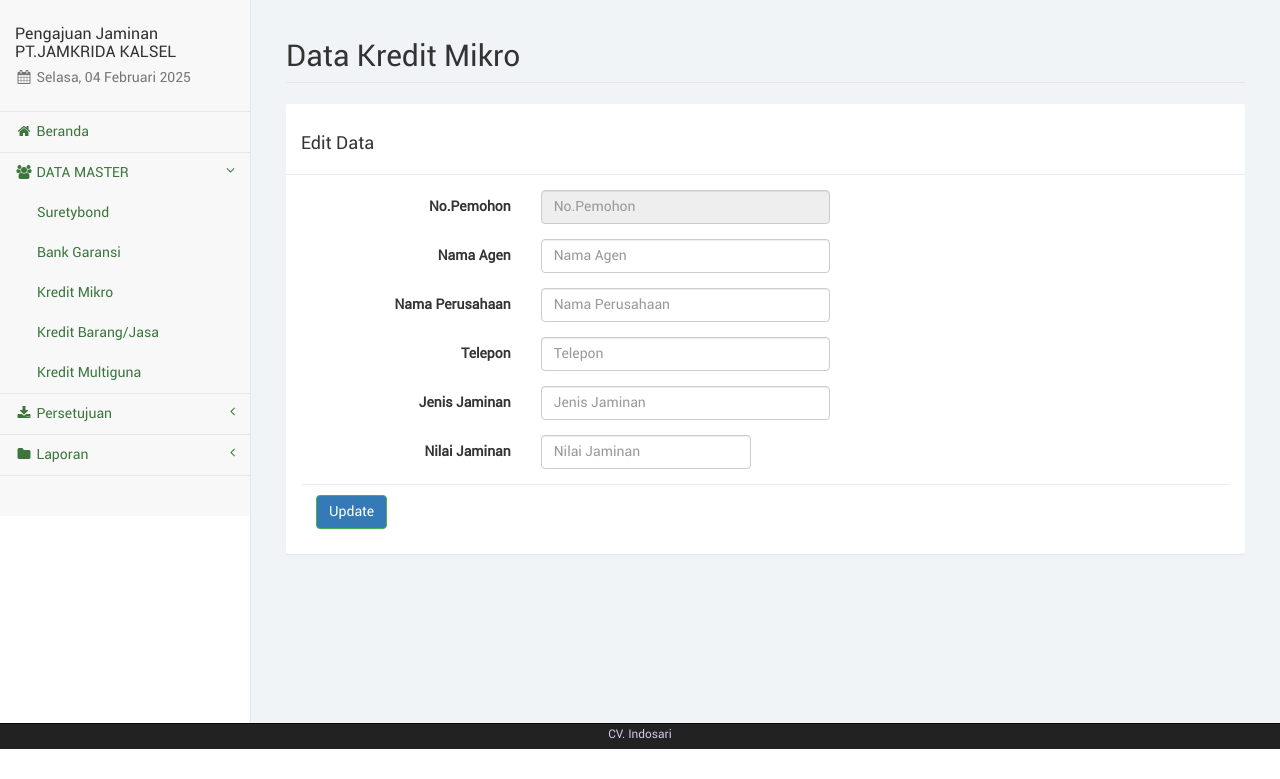
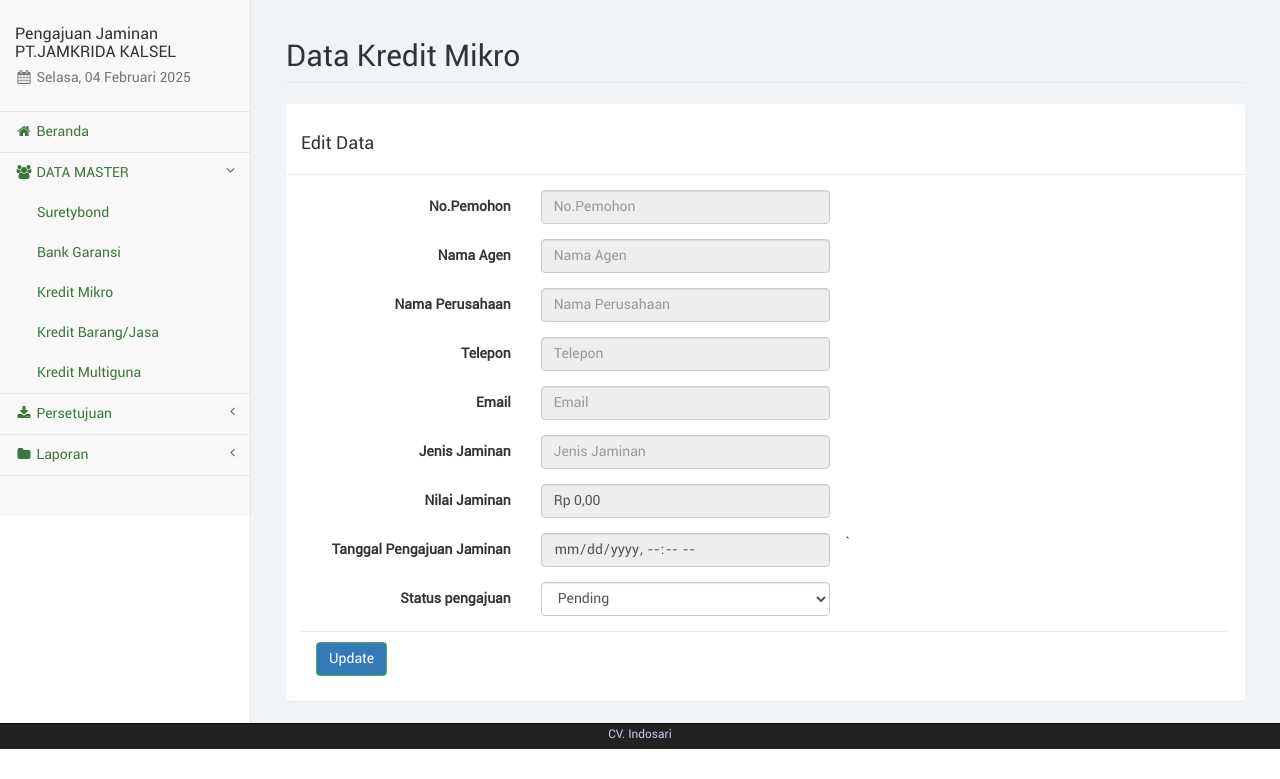
Before and after one commit to yudhistiaR/jamkrida_kalsel, a PHP site: page /kredit_mikro_edit.php in a window 1280 px wide. Shown: the part 51-830 px from the top of the page. Run offline with PHP 8.4, Linux system fonts and the light colour scheme; a user stored in the database is signed in; data comes from the database, SQL or seed files in the repository; data that the repository does not hold is empty.

Commit message:
kredit mikro
CRUD kredit mikro (admin)

```diff
--- a/action/delete_jaminan.php
+++ b/action/delete_jaminan.php
@@ -10,6 +10,8 @@ if ($type == 'suretybond') {
     $type_jaminan = 'suretybond.php';
 } else if ($type == 'bankgaransi') {
     $type_jaminan = 'bank_garansi.php';
+} else if ($type == 'kreditmikro') {
+    $type_jaminan = 'kredit_mikro.php';
 }
 
 $sqlcek = "SELECT * FROM pengajuan_jaminan WHERE id='$id'";
--- a/action/update_jaminan.php
+++ b/action/update_jaminan.php
@@ -11,6 +11,8 @@ if (isset($_POST['perbarui'])) {
         $type_jaminan = 'suretybond.php';
     } else if ($type == 'bankgaransi') {
         $type_jaminan = 'bank_garansi.php';
+    } else if ($type == 'kreditmikro') {
+        $type_jaminan = 'kredit_mikro.php';
     }
 
     $sqlcek = "SELECT * FROM pengajuan_jaminan WHERE id='$id'";
--- a/kredit_mikro_edit.php
+++ b/kredit_mikro_edit.php
@@ -1,32 +1,38 @@
 <?php
 include("sess_check.php");
+include("libs/formatMataUang.php");
 
-	if(isset($_GET['id'])) {
-		$sql = "SELECT * FROM Jaminan WHERE id='". $_GET['id'] ."'";
+if (isset($_GET['id'])) {
+	$id = $_GET['id'];
+	$sql = "SELECT
+          pengajuan_jaminan.id AS id_pengajuan,
+          user.username AS nama_user,
+          user.email,
+          user.telp_emp,
+          jaminan.id AS no_pemohon,
+          jaminan.nama_agen,
+          jaminan.nama_perusahaan,
+          jaminan.jenis_jaminan,
+          jaminan.nilai_jaminan,
+          pengajuan_jaminan.type_jaminan,
+          pengajuan_jaminan.status,
+          pengajuan_jaminan.create_at
+        FROM pengajuan_jaminan
+        JOIN user ON pengajuan_jaminan.user_id = user.id
+        JOIN jaminan ON pengajuan_jaminan.jaminan_id = jaminan.id
+        LEFT JOIN admin ON pengajuan_jaminan.admin_id = admin.id_adm
+        WHERE pengajuan_jaminan.id = '$id'
+        ORDER BY pengajuan_jaminan.id ASC";
 	$ress = mysqli_query($conn, $sql);
 	$data = mysqli_fetch_array($ress);
 }
 // deskripsi halaman
-	$pagedesc = "Data Kredit Mikro";
+$pagedesc = "Kredit Mikro";
 $menuparent = "master";
 include("layout_top.php");
 ?>
-<!-- <script type="text/javascript">
-	function checkNppAvailability() {
-	$("#loaderIcon").show();
-	jQuery.ajax({
-		url: "check_nppavailability.php",
-		data:'id='+$("#id").val(),
-		type: "POST",
-		success:function(data){
-			$("#user-availability-status").html(data);
-			$("#loaderIcon").hide();
-		},
-		error:function (){}
-	});
-	} -->
-</script>
-<!-- top of file -->
+
+
 <!-- Page Content -->
 <div id="page-wrapper">
 	<div class="container-fluid">
@@ -42,44 +48,69 @@
 
 		<div class="row">
 			<div class="col-lg-12">
-						<form class="form-horizontal" action="kredit_mikro_update.php" method="POST" enctype="multipart/form-data">
+				<form class="form-horizontal" action="action/update_jaminan.php" method="POST" enctype="multipart/form-data">
 					<div class="panel panel-default">
-								<div class="panel-heading"><h3>Edit Data</h3></div>
+						<div class="panel-heading">
+							<h3>Edit Data</h3>
+						</div>
 						<div class="panel-body">
 							<div class="form-group">
 								<label class="control-label col-sm-3">No.Pemohon</label>
 								<div class="col-sm-4">
-											<input type="text" name="id" class="form-control" placeholder="No.Pemohon" value="<?php echo $data['id'] ?>" readonly>
+									<input type="text" name="id" class="form-control" placeholder="No.Pemohon" value="<?php echo $data['id_pengajuan'] ?>" readonly>
 								</div>
 							</div>
 							<div class="form-group">
 								<label class="control-label col-sm-3">Nama Agen</label>
 								<div class="col-sm-4">
-											<input type="text" name="nama_agen" class="form-control" placeholder="Nama Agen" value="<?php echo $data['nama_agen'] ?>" required>
+									<input type="text" name="nama_agen" class="form-control" placeholder="Nama Agen" value="<?php echo $data['nama_agen'] ?>" readonly>
 								</div>
 							</div>
 							<div class="form-group">
 								<label class="control-label col-sm-3">Nama Perusahaan</label>
 								<div class="col-sm-4">
-											<input type="text" name="nama_perusahaan" class="form-control" placeholder="Nama Perusahaan" value="<?php echo $data['nama_perusahaan'] ?>" required>
+									<input type="text" name="nama_perusahaan" class="form-control" placeholder="Nama Perusahaan" value="<?php echo $data['nama_perusahaan'] ?>" readonly>
 								</div>
 							</div>
 							<div class="form-group">
 								<label class="control-label col-sm-3">Telepon</label>
 								<div class="col-sm-4">
-											<input type="number" name="no_telp" min="0" class="form-control" placeholder="Telepon" value="<?php echo $data['no_telp'] ?>"required>
+									<input type="number" name="telp_emp" min="0" class="form-control" placeholder="Telepon" value="<?php echo $data['telp_emp'] ?>" readonly>
+								</div>
+							</div>
+							<div class="form-group">
+								<label class="control-label col-sm-3">Email</label>
+								<div class="col-sm-4">
+									<input type="email" name="email" class="form-control" placeholder="Email" value="<?php echo $data['email'] ?>" readonly>
 								</div>
 							</div>
 							<div class="form-group">
 								<label class="control-label col-sm-3">Jenis Jaminan</label>
 								<div class="col-sm-4">
-											<input type="text" name="jenis_jaminan" class="form-control" placeholder="Jenis Jaminan" value="<?php echo $data['jenis_jaminan'] ?>" required>
+									<input type="text" name="jenis_jaminan" class="form-control" placeholder="Jenis Jaminan" value="<?php echo $data['jenis_jaminan'] ?>" readonly>
 								</div>
 							</div>
 							<div class="form-group">
 								<label class="control-label col-sm-3">Nilai Jaminan</label>
-										<div class="col-sm-3">
-											<input type="text" name="nilai_jaminan" class="form-control" placeholder="Nilai Jaminan" value="<?php echo $data['nilai_jaminan'] ?>" required>
+								<div class="col-sm-4">
+									<input type="text" name="nilai_jaminan" class="form-control" placeholder="Nilai Jaminan" value="<?php echo formatRupiah($data['nilai_jaminan']) ?>" readonly>
+								</div>
+							</div>
+							<div class="form-group">
+								<label class="control-label col-sm-3">Tanggal Pengajuan Jaminan</label>`
+								<div class="col-sm-4">
+									<input type="datetime-local" name="create_at" class="form-control" value="<?php echo $data['create_at'] ?>" readonly>
+								</div>
+							</div>
+							<div class="form-group">
+								<label class="control-label col-sm-3">Status pengajuan</label>
+								<div class="col-sm-4">
+									<select name="status" class="form-control" required>
+										<option value="Pending" <?php echo ($data['status'] == 'Pending') ? 'selected' : ''; ?>>Pending</option>
+										<option value="Di Setujui" <?php echo ($data['status'] == 'Di Setujui') ? 'selected' : ''; ?>>Di Setujui</option>
+										<option value="Di Tolak" <?php echo ($data['status'] == 'Di Tolak') ? 'selected' : ''; ?>>Di Tolak</option>
+									</select>
+									<input type="text" name="type" value="<?php echo $data['type_jaminan'] ?>" readonly hidden>
 								</div>
 							</div>
 							<div class="panel-footer">
```
Also changed, not shown: kredit_mikro.php (+30 -16 lines), kredit_mikro_detail.php (+78 -13 lines), kredit_mikro_update.php (deleted, +0 -28 lines). Lines whose indentation alone changed are shown as unchanged.
